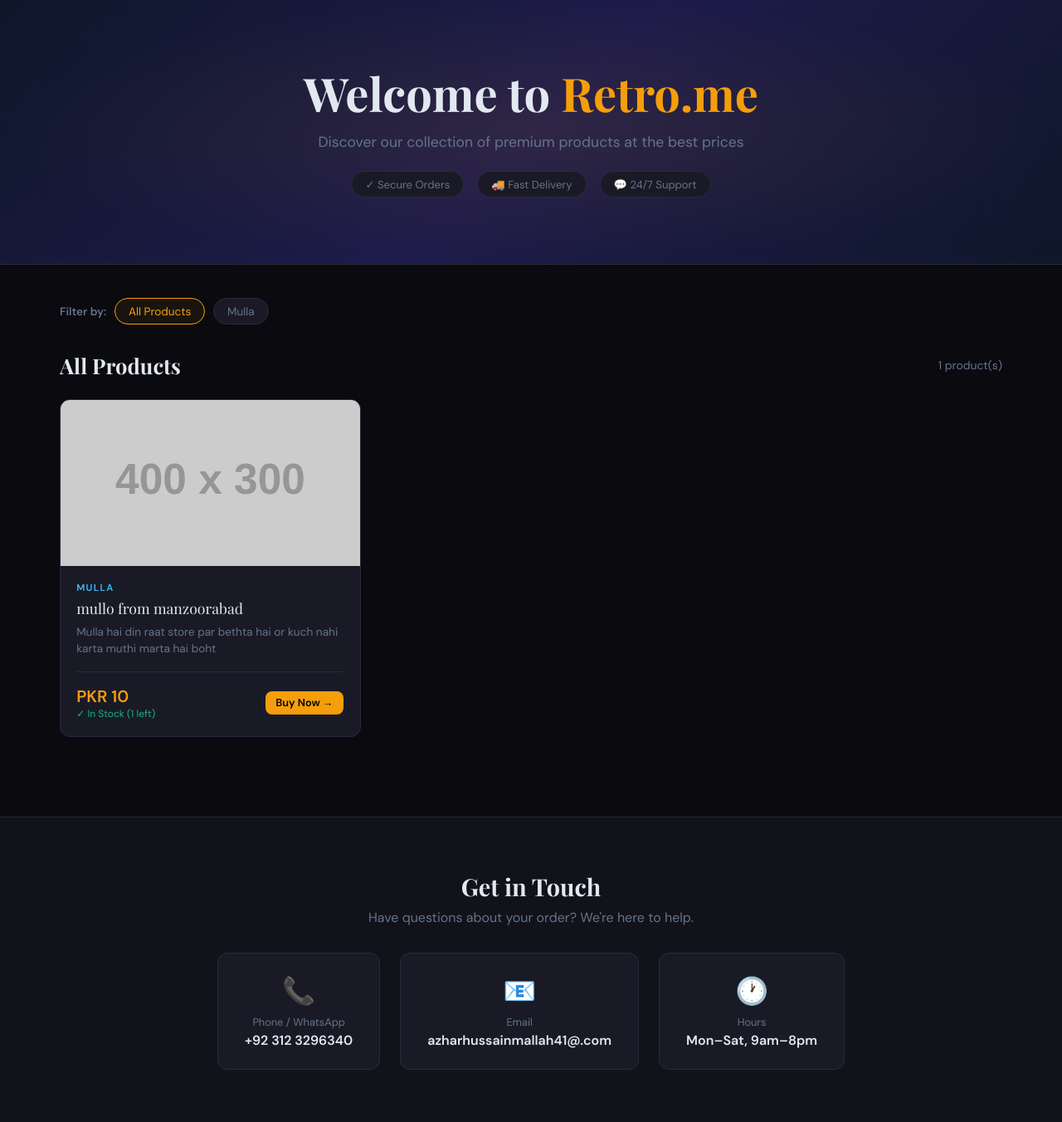
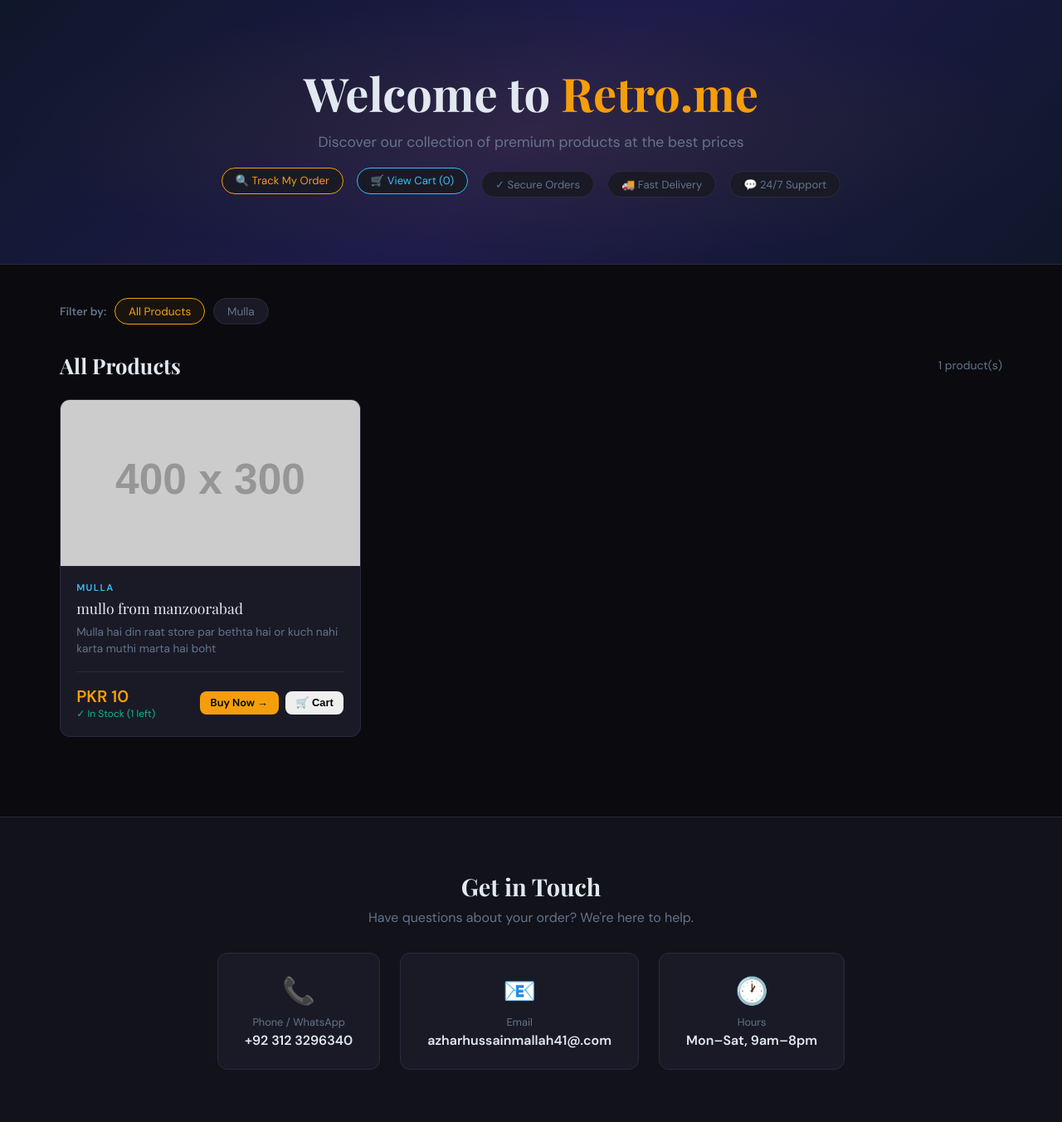
Before and after one commit to azharhussainmallah67-stack/my-fastapi-store, a FastAPI app: page / in a window 1280 px wide. Shown: the part 64-1416 px from the top of the page at 83% size. Run offline with FastAPI, Linux system fonts and the light colour scheme; grey boxes labelled with a size stand in for pictures from a placeholder-image service; some libraries are stand-ins or nearby versions.

Commit message:
Update index.html

```diff
--- a/templates/index.html
+++ b/templates/index.html
@@ -56,6 +56,14 @@
   <h1>Welcome to <span>{{ settings.store_name }}</span></h1>
   <p>Discover our collection of premium products at the best prices</p>
   <div class="hero-badges">
+    <a href="/track" style="text-decoration:none;"><span class="hero-badge" style="border-color:var(--accent); color:var(--accent);">🔍 Track My Order</span></a>
+
+    <a href="/cart" style="text-decoration:none;">
+      <span class="hero-badge" style="border-color:var(--accent2); color:var(--accent2);">
+        🛒 View Cart (<span id="cart-count">0</span>)
+      </span>
+    </a>
+
     <span class="hero-badge">✓ Secure Orders</span>
     <span class="hero-badge">🚚 Fast Delivery</span>
     <span class="hero-badge">💬 24/7 Support</span>
@@ -103,7 +111,10 @@
             <div class="stock-low">✗ Out of Stock</div>
             {% endif %}
           </div>
-          <a href="/product/{{ product.id }}" class="btn btn-primary btn-sm">Buy Now →</a>
+          <div style="display:flex; gap:0.5rem;">
+              <a href="/product/{{ product.id }}" class="btn btn-primary btn-sm">Buy Now →</a>
+              <button onclick="addToCart('{{ product.id }}', '{{ product.name }}', '{{ product.price }}', '{{ product.image }}')" class="btn btn-edit btn-sm">🛒 Cart</button>
+          </div>
         </div>
       </div>
     </div>
@@ -128,4 +139,24 @@
     <div class="contact-card"><div class="icon">🕐</div><div class="label">Hours</div><div class="value">Mon–Sat, 9am–8pm</div></div>
   </div>
 </div>
+
+<script>
+// Logic to update the count on page load
+function updateCartUI() {
+    let cart = JSON.parse(localStorage.getItem('cart') || '[]');
+    document.getElementById('cart-count').innerText = cart.length;
+}
+
+// Logic to add to cart and update UI
+function addToCart(id, name, price, image) {
+    let cart = JSON.parse(localStorage.getItem('cart') || '[]');
+    cart.push({id: id, name: name, price: price, image: image});
+    localStorage.setItem('cart', JSON.stringify(cart));
+    updateCartUI();
+    alert(name + " added to cart!");
+}
+
+// Initial UI Update
+updateCartUI();
+</script>
 {% endblock %}
```
